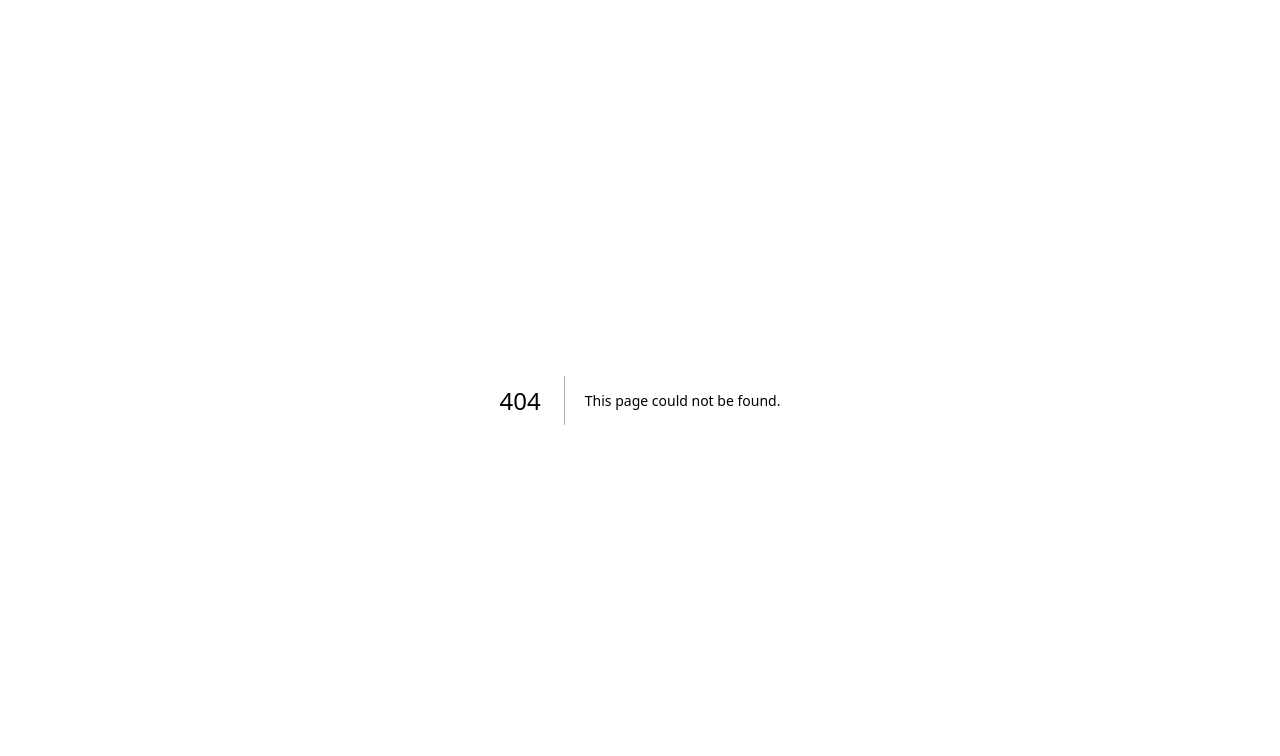
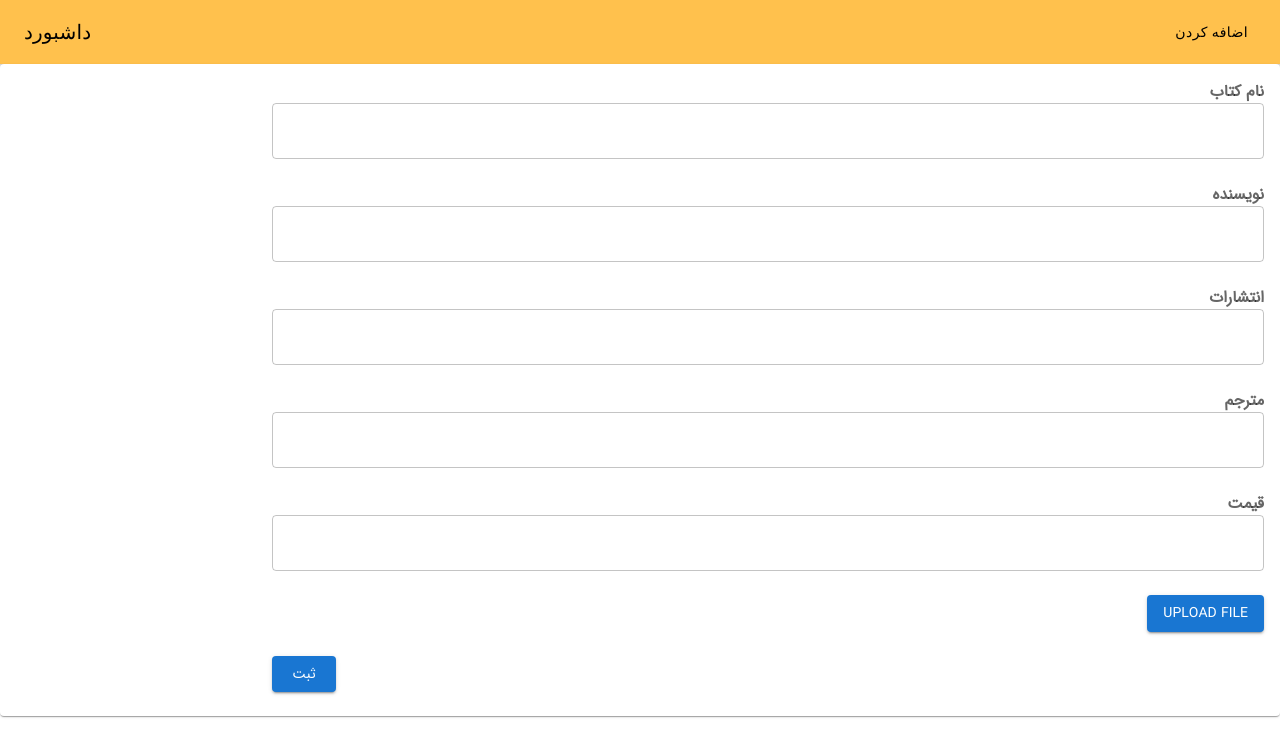
Before and after one commit to alirezaamb/book-shop-next-js, a Next.js app: page /admin-dashboard/add-product in a window 1280 px wide. Before the commit this address had no page. Shown: the top 756 px of the page. Built offline with nearby package versions, Linux system fonts and the light colour scheme.

Commit message:
feat:form for add new product

```diff
--- a/package.json
+++ b/package.json
@@ -19,7 +19,8 @@
     "json-server": "^1.0.0-beta.1",
     "next": "14.2.3",
     "react": "^18",
-    "react-dom": "^18"
+    "react-dom": "^18",
+    "react-hook-form": "^7.51.5"
   },
   "devDependencies": {
     "@types/node": "^20",
--- /dev/null
+++ b/src/components/admin-dashboard/add-product-form/AddProduct.tsx
@@ -0,0 +1,175 @@
+import { useState } from 'react';
+import {
+  Box,
+  Button,
+  Card,
+  CardContent,
+  Grid,
+  InputLabel,
+  TextField,
+} from '@mui/material';
+import { useForm, SubmitHandler } from 'react-hook-form';
+import UploadFileButton from './upload-file-button/UploadFileButton';
+import { newProduct } from '@/api/post/post';
+import { pageLevelLocalization } from '@/constants/localization';
+
+type Inputs = {
+  name: string;
+  author: string;
+  translator: string;
+  desc: string;
+  price: number;
+  imgURL: string;
+  file: string;
+};
+
+export default function AddProduct() {
+  const [img, setImg] = useState<string>('');
+  const {
+    register,
+    handleSubmit,
+    formState: { errors },
+    reset,
+  } = useForm<Inputs>();
+
+  const onSubmit: SubmitHandler<Inputs> = (data) => {
+    newProduct({ ...data, imgURL: img, id: Date.now() });
+    reset();
+  };
+
+  function handleFile(e: { target: { files: any[] } }) {
+    const file = e.target.files[0];
+    const reader = new FileReader();
+    reader.onload = (event) => {
+      const fileData = event?.target?.result;
+      setImg(fileData as string);
+    };
+    reader.readAsDataURL(file);
+  }
+
+  return (
+    <Box sx={{ direction: 'rtl' }}>
+      <Card>
+        <CardContent sx={{ width: '80%' }}>
+          <form onSubmit={handleSubmit(onSubmit)}>
+            <Grid container spacing={3}>
+              <Grid item xs={12}>
+                <InputLabel
+                  sx={{ fontSize: '16px', fontWeight: '600' }}
+                  htmlFor={pageLevelLocalization.addProduct.name}
+                >
+                  {pageLevelLocalization.addProduct.name}
+                </InputLabel>
+                <TextField
+                  fullWidth
+                  id={pageLevelLocalization.addProduct.name}
+                  aria-describedby={pageLevelLocalization.addProduct.name}
+                  {...register('name', { required: true })}
+                  error={!!errors.name}
+                  helperText={
+                    errors.name
+                      ? `${pageLevelLocalization.addProduct.name} ${pageLevelLocalization.addProduct.error}`
+                      : ''
+                  }
+                />
+              </Grid>
+              <Grid item xs={12}>
+                <InputLabel
+                  sx={{ fontSize: '16px', fontWeight: '600' }}
+                  htmlFor={pageLevelLocalization.addProduct.author}
+                >
+                  {pageLevelLocalization.addProduct.author}
+                </InputLabel>
+                <TextField
+                  fullWidth
+                  id={pageLevelLocalization.addProduct.author}
+                  aria-describedby={pageLevelLocalization.addProduct.author}
+                  {...register('author', { required: true })}
+                  error={!!errors.author}
+                  helperText={
+                    errors.author
+                      ? `${pageLevelLocalization.addProduct.author} ${pageLevelLocalization.addProduct.error}`
+                      : ''
+                  }
+                />
+              </Grid>
+              <Grid item xs={12}>
+                <InputLabel
+                  sx={{ fontSize: '16px', fontWeight: '600' }}
+                  htmlFor={pageLevelLocalization.addProduct.desc}
+                >
+                  {pageLevelLocalization.addProduct.desc}
+                </InputLabel>
+                <TextField
+                  fullWidth
+                  id={pageLevelLocalization.addProduct.desc}
+                  aria-describedby={pageLevelLocalization.addProduct.desc}
+                  {...register('desc', { required: true })}
+                  error={!!errors.desc}
+                  helperText={
+                    errors.desc
+                      ? `${pageLevelLocalization.addProduct.desc} ${pageLevelLocalization.addProduct.error}`
+                      : ''
+                  }
+                />
+              </Grid>
+              <Grid item xs={12}>
+                <InputLabel
+                  sx={{ fontSize: '16px', fontWeight: '600' }}
+                  htmlFor={pageLevelLocalization.addProduct.translator}
+                >
+                  {pageLevelLocalization.addProduct.translator}
+                </InputLabel>
+                <TextField
+                  fullWidth
+                  id={pageLevelLocalization.addProduct.translator}
+                  aria-describedby={pageLevelLocalization.addProduct.translator}
+                  {...register('translator', { required: true })}
+                  error={!!errors.translator}
+                  helperText={
+                    errors.translator
+                      ? `${pageLevelLocalization.addProduct.translator} ${pageLevelLocalization.addProduct.error}`
+                      : ''
+                  }
+                />
+              </Grid>
+              <Grid item xs={12}>
+                <InputLabel
+                  sx={{ fontSize: '16px', fontWeight: '600' }}
+                  htmlFor={pageLevelLocalization.addProduct.price}
+                >
+                  {pageLevelLocalization.addProduct.price}
+                </InputLabel>
+                <TextField
+                  fullWidth
+                  id={pageLevelLocalization.addProduct.price}
+                  aria-describedby={pageLevelLocalization.addProduct.price}
+                  type="number"
+                  {...register('price', { required: true })}
+                  error={!!errors.price}
+                  helperText={
+                    errors.price
+                      ? `${pageLevelLocalization.addProduct.price} ${pageLevelLocalization.addProduct.error}`
+                      : ''
+                  }
+                />
+              </Grid>
+              <Grid item xs={12}>
+                <UploadFileButton handleFile={handleFile} />
+              </Grid>
+              <Grid
+                item
+                xs={12}
+                sx={{ display: 'flex', justifyContent: 'end' }}
+              >
+                <Button variant="contained" type="submit">
+                  ثبت
+                </Button>
+              </Grid>
+            </Grid>
+          </form>
+        </CardContent>
+      </Card>
+    </Box>
+  );
+}
--- /dev/null
+++ b/src/components/admin-dashboard/add-product-form/upload-file-button/UploadFileButton.tsx
@@ -0,0 +1,30 @@
+import { styled } from '@mui/material/styles';
+import Button from '@mui/material/Button';
+
+const VisuallyHiddenInput = styled('input')({
+  clip: 'rect(0 0 0 0)',
+  clipPath: 'inset(50%)',
+  height: 1,
+  overflow: 'hidden',
+  position: 'absolute',
+  bottom: 0,
+  left: 0,
+  whiteSpace: 'nowrap',
+  width: 1,
+});
+
+function UploadFileButton({ handleFile }: { handleFile: (a: any) => void }) {
+  return (
+    <Button
+      component="label"
+      variant="contained"
+      tabIndex={-1}
+      onChange={handleFile}
+    >
+      Upload file
+      <VisuallyHiddenInput type="file" />
+    </Button>
+  );
+}
+
+export default UploadFileButton;
--- a/src/components/admin-dashboard/table-products/TableProducts.tsx
+++ b/src/components/admin-dashboard/table-products/TableProducts.tsx
@@ -18,6 +18,7 @@ const columns: GridColDef[] = [
     headerName: 'عکس محصول',
     width: 100,
     renderCell: (params) => (
+      // eslint-disable-next-line @next/next/no-img-element
       <img
         src={params.row.imgURL}
         alt={params.row.name}
--- a/src/components/layout/adminLayout/header/HeaderAdmin.tsx
+++ b/src/components/layout/adminLayout/header/HeaderAdmin.tsx
@@ -11,25 +11,29 @@ import { useRouter } from 'next/router';
 export default function HeaderAdmin() {
   const router = useRouter();
   const handleAddProducts = () => {
-    router.push('add-product');
+    router.push('admin-dashboard/add-product');
+  };
+
+  const handleToDashboard = () => {
+    router.push('/admin-dashboard');
   };
   return (
     <Box sx={{ flexGrow: 1 }}>
       <AppBar
         position="static"
-        sx={{ bgcolor: '#FFC14D', color: 'black', fontFamily: 'iransans' }}
+        sx={{
+          bgcolor: '#FFC14D',
+          color: 'black',
+          fontFamily: 'iransans, sans-serif',
+        }}
       >
         <Toolbar>
-          <IconButton
-            size="large"
-            edge="start"
-            color="inherit"
-            aria-label="menu"
-            sx={{ mr: 2 }}
+          <Typography
+            onClick={handleToDashboard}
+            variant="h6"
+            component="div"
+            sx={{ flexGrow: 1, cursor: 'pointer' }}
           >
-            <MenuIcon />
-          </IconButton>
-          <Typography variant="h6" component="div" sx={{ flexGrow: 1 }}>
             داشبورد
           </Typography>
           <Button onClick={handleAddProducts} color="inherit">
--- a/src/constants/localization.ts
+++ b/src/constants/localization.ts
@@ -1,11 +1,11 @@
 export const localization = {
-  home: "خانه",
-  products: "محصولات",
-  aboutUs: "درباره ما",
-  price: "قیمت",
-  addToCart: "افزودن به سبد",
-  toman: "تومان",
-  search: "جست و جو",
+  home: 'خانه',
+  products: 'محصولات',
+  aboutUs: 'درباره ما',
+  price: 'قیمت',
+  addToCart: 'افزودن به سبد',
+  toman: 'تومان',
+  search: 'جست و جو',
 };
 
 export const pageLevelLocalization = {
@@ -13,18 +13,19 @@ export const pageLevelLocalization = {
   aboutUs: {},
   products: {},
   singleProduct: {
-    publisher: "انتشارات",
-    writer: "نویسنده",
-    translator: "مترجم",
-    score: "امتیاز",
-    scoreDescription: "از 23 رای خواندن نظرات",
+    publisher: 'انتشارات',
+    writer: 'نویسنده',
+    translator: 'مترجم',
+    score: 'امتیاز',
+    scoreDescription: 'از 23 رای خواندن نظرات',
   },
   addProduct: {
-    name: "نام کتاب",
-    author: "نویسنده",
-    desc: "انتشارات",
-    translator: "مترجم",
-    price: "قیمت",
-    imgURL: "عکس",
+    name: 'نام کتاب',
+    author: 'نویسنده',
+    desc: 'انتشارات',
+    translator: 'مترجم',
+    price: 'قیمت',
+    imgURL: 'عکس',
+    error: 'باید پر شود.',
   },
 };
--- a/src/pages/_app.tsx
+++ b/src/pages/_app.tsx
@@ -4,17 +4,14 @@ import type { AppProps } from 'next/app';
 import type { ReactElement, ReactNode } from 'react';
 import type { NextPage } from 'next';
 
-// Define a custom type for pages with a layout function
 type NextPageWithLayout = NextPage & {
   getLayout?: (page: ReactElement) => ReactNode;
 };
 
-// Extend AppProps to include pages with layout functions
 type AppPropsWithLayout = AppProps & {
   Component: NextPageWithLayout;
 };
 
-// Create a custom theme with MUI's createTheme
 const defaultTheme = createTheme({
   typography: {
     fontFamily: 'Iransans, sans-serif',
@@ -23,14 +20,11 @@ const defaultTheme = createTheme({
 });
 
 export default function App({ Component, pageProps }: AppPropsWithLayout) {
-  // Retrieve the layout function from the component or use a default one
   const getLayout = Component.getLayout ?? ((page) => page);
 
   return getLayout(
     <ThemeProvider theme={defaultTheme}>
-      {/* Add CssBaseline for consistent styling */}
       <CssBaseline />
-      {/* Render the current page with its props */}
       <Component {...pageProps} />
     </ThemeProvider>
   );
--- /dev/null
+++ b/src/pages/admin-dashboard/add-product/index.tsx
@@ -0,0 +1,11 @@
+import AddProduct from '@/components/admin-dashboard/add-product-form/AddProduct';
+import AdminLayout from '@/components/layout/adminLayout/AdminLayout';
+import { ReactElement } from 'react';
+
+export default function AdminDashboard() {
+  return <AddProduct />;
+}
+
+AdminDashboard.getLayout = function getLayout(page: ReactElement) {
+  return <AdminLayout>{page}</AdminLayout>;
+};
--- a/src/styles/globals.css
+++ b/src/styles/globals.css
@@ -4,12 +4,13 @@
 
 @font-face {
   font-family: 'iransans';
-  src: url('../assets/fonts/IRANSans\(FaNum\).ttf');
+  src: url('../assets/fonts/IRANSans(FaNum).ttf');
 }
 
-html {
-  font-family: 'iransans';
+body {
+  font-family: 'iransans, sans-serif';
 }
+
 input[type='number']::-webkit-inner-spin-button,
 input[type='number']::-webkit-outer-spin-button {
   -webkit-appearance: none;
```
Also changed, not shown: tsconfig.json (+6 -1 lines), 1 other file (tests, documents, lock files or other folders).
